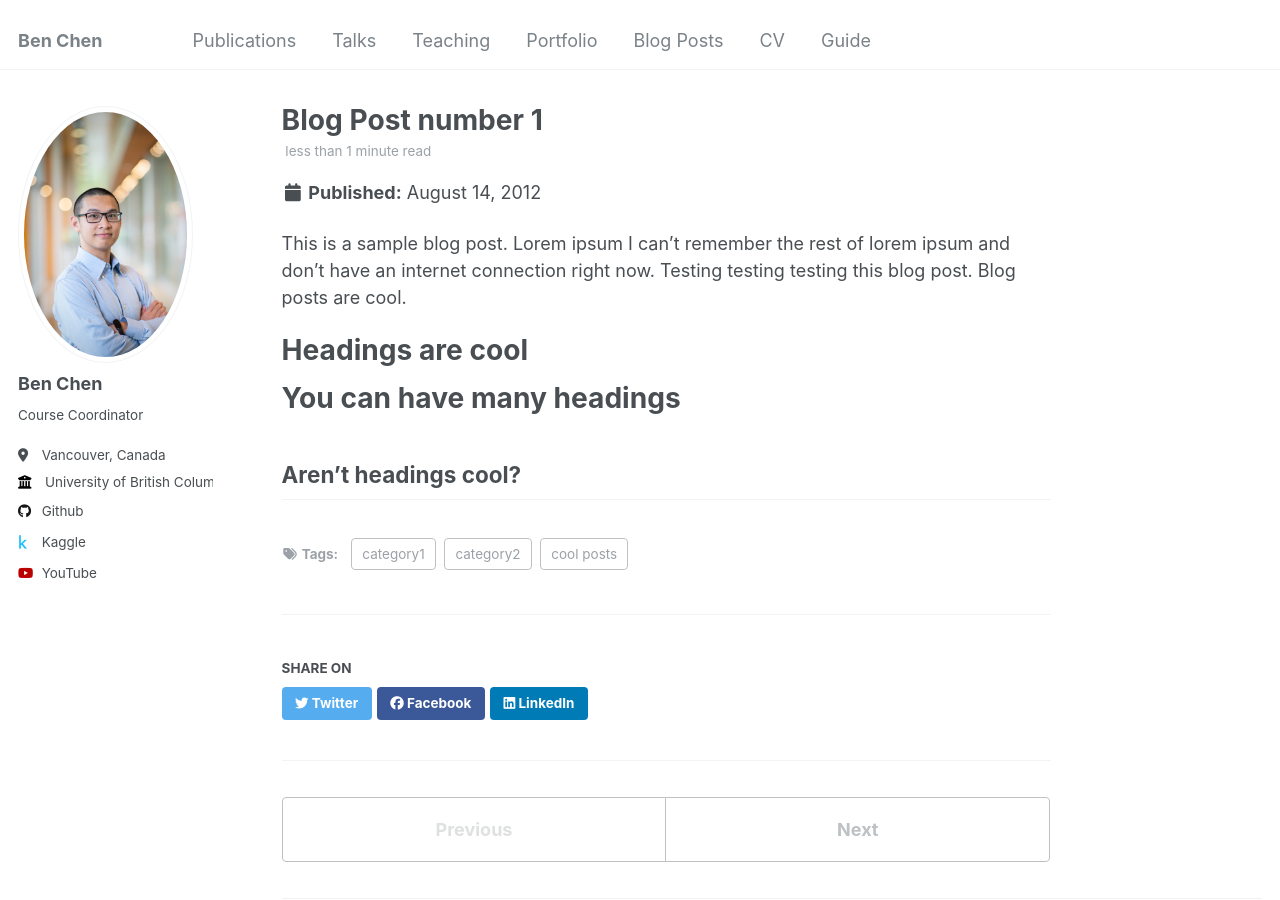
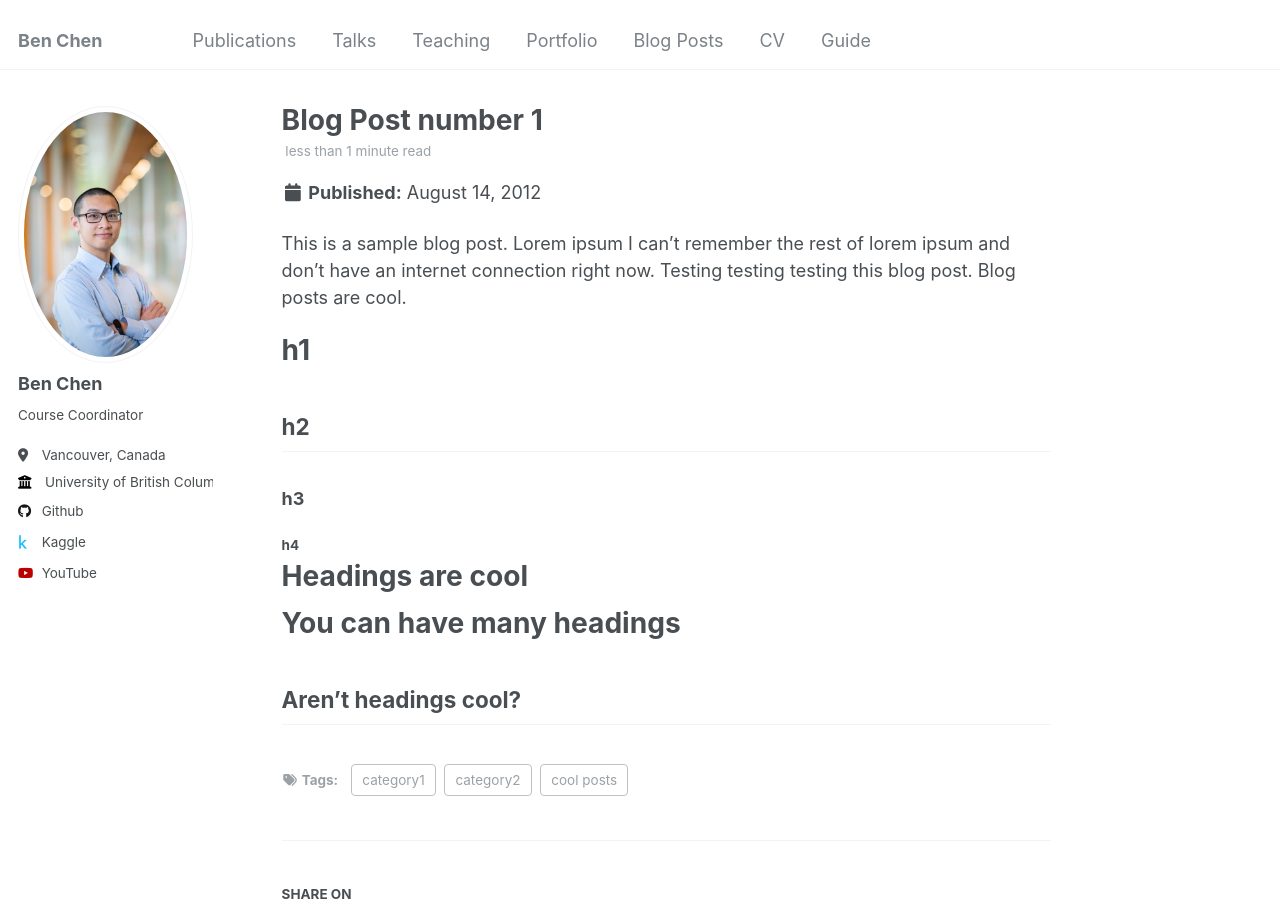
Before and after one commit to phchen5/phchen5.github.io, a Jekyll site: the page built from _posts/2012-08-14-blog-post-1.md, in a window 1280 px wide and 900 px high. Built offline with Jekyll 4.4.1, drawn with Linux system fonts in a browser that asks for light colours.

```diff
--- a/_posts/2012-08-14-blog-post-1.md
+++ b/_posts/2012-08-14-blog-post-1.md
@@ -10,6 +10,12 @@ tags:
 
 This is a sample blog post. Lorem ipsum I can't remember the rest of lorem ipsum and don't have an internet connection right now. Testing testing testing this blog post. Blog posts are cool.
 
+# h1
+## h2
+### h3
+#### h4
+
+
 Headings are cool
 ======
 
```
